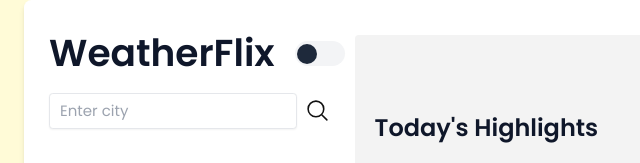
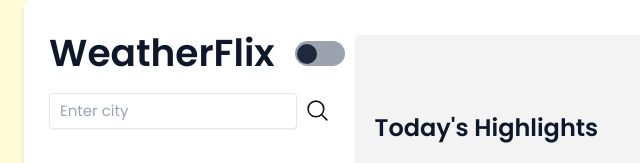
Before and after one commit to nisargmakwana/weatherflix-dark, a website built with Parcel: page src/index.html in a window 1280 px wide. Shown: the top 163 px of the page, 16-656 px from the left. Built offline with nearby package versions, Linux system fonts and the light colour scheme; no server answers.

Commit message:
darkmode button color fix

```diff
--- a/src/index.html
+++ b/src/index.html
@@ -26,7 +26,7 @@
                 <!-- app name -->
                 <div class="flex gap-8 items-center justify-items-center mb-[2rem] mr-[1rem]">
                     <h1 class="text-6xl font-semibold ">WeatherFlix</h1>
-                    <label for="toggle" class="bg-gray-100 cursor-pointer relative w-20 h-10 rounded-full ">
+                    <label for="toggle" class="bg-gray-400 cursor-pointer relative w-20 h-10 rounded-full ">
                         <input type="checkbox" class="sr-only peer " id="toggle">
                         <span
                             class="w-2/5 h-4/5 bg-slate-800 absolute rounded-full left-1 top-1 peer-checked:left-11 peer-checked:bg-white transition-all duration-200"></span>
```
